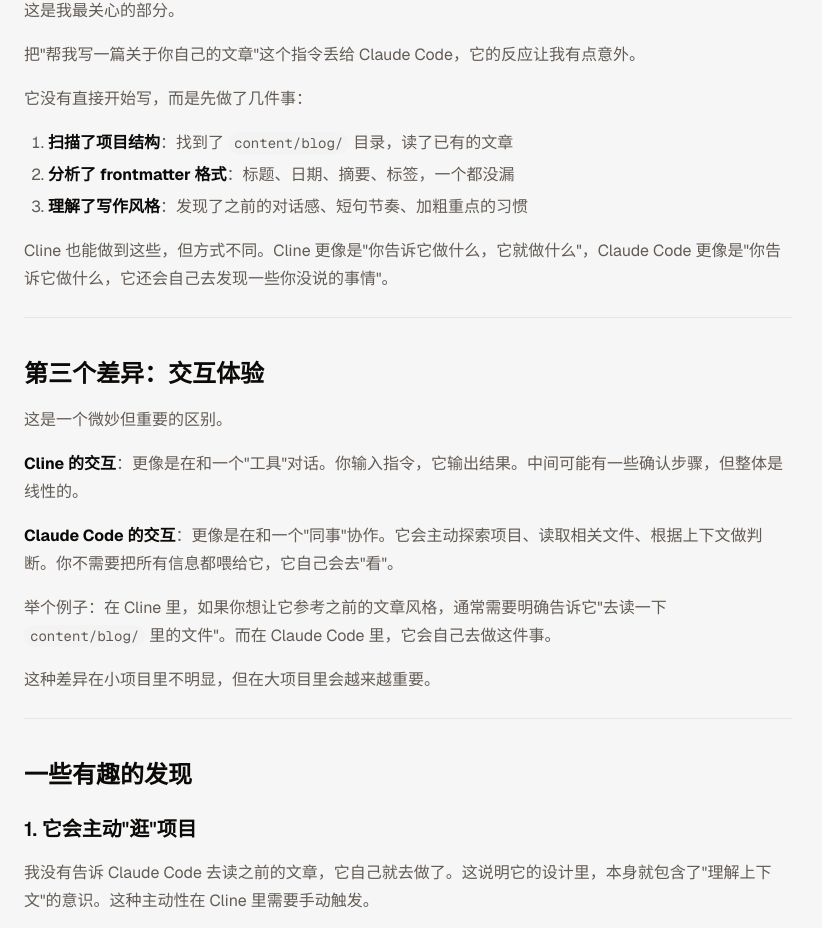
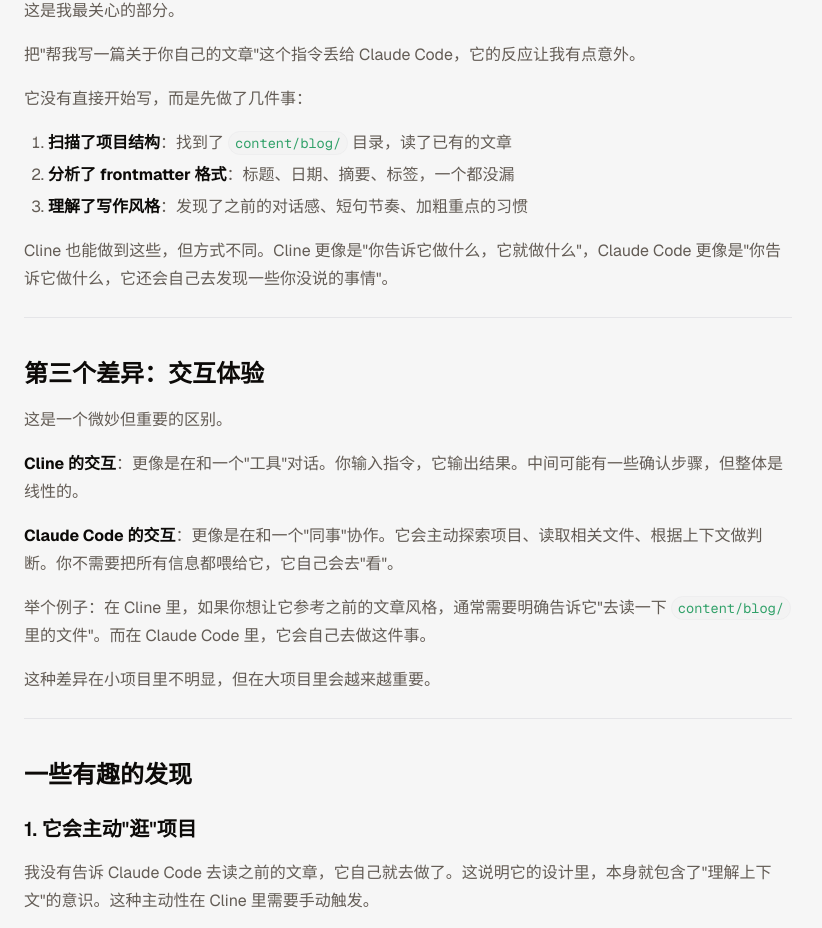
Before and after one commit to Chenming00/Yudan-log, a Next.js app: page /blog/hello-claude-code in a window 1280 px wide. Shown: the part 1350-2278 px from the top of the page, without its empty margins (0-822 px from the left). Built offline with nearby package versions, Linux system fonts and the light colour scheme; no server answers.

Commit message:
feat: add rehype-raw plugin for enhanced Markdown processing and update dependencies

```diff
--- a/app/blog/[slug]/markdown-content.tsx
+++ b/app/blog/[slug]/markdown-content.tsx
@@ -4,6 +4,7 @@
 import ReactMarkdown from 'react-markdown';
 import remarkGfm from 'remark-gfm';
 import rehypeHighlight from 'rehype-highlight';
+import rehypeRaw from 'rehype-raw';
 import 'highlight.js/styles/github.css';
 import { useState, useEffect, useCallback } from 'react';
 import { slugify } from '@/lib/utils';
@@ -123,7 +124,7 @@
     <div className="w-full">
       <ReactMarkdown
         remarkPlugins={[remarkGfm]}
-        rehypePlugins={[rehypeHighlight]}
+        rehypePlugins={[rehypeHighlight, rehypeRaw]}
         components={{
           // 标题
           h1: ({ children, ...props }) => (
@@ -261,7 +262,7 @@
 
             if (isInline) {
               return (
-                <code className="bg-muted px-1.5 py-0.5 rounded text-sm" {...props}>
+                <code className="bg-muted/80 px-1.5 py-0.5 rounded text-[0.85em] font-mono text-primary/90 border border-border/40" {...props}>
                   {children}
                 </code>
               );
--- a/package.json
+++ b/package.json
@@ -27,6 +27,7 @@
     "react-markdown": "^10.1.0",
     "recharts": "^3.8.1",
     "rehype-highlight": "^7.0.2",
+    "rehype-raw": "^7.0.0",
     "remark-gfm": "^4.0.1",
     "tailwind-merge": "^3.5.0"
   },
```
Also changed, not shown: 1 other file (tests, documents, lock files or other folders).
